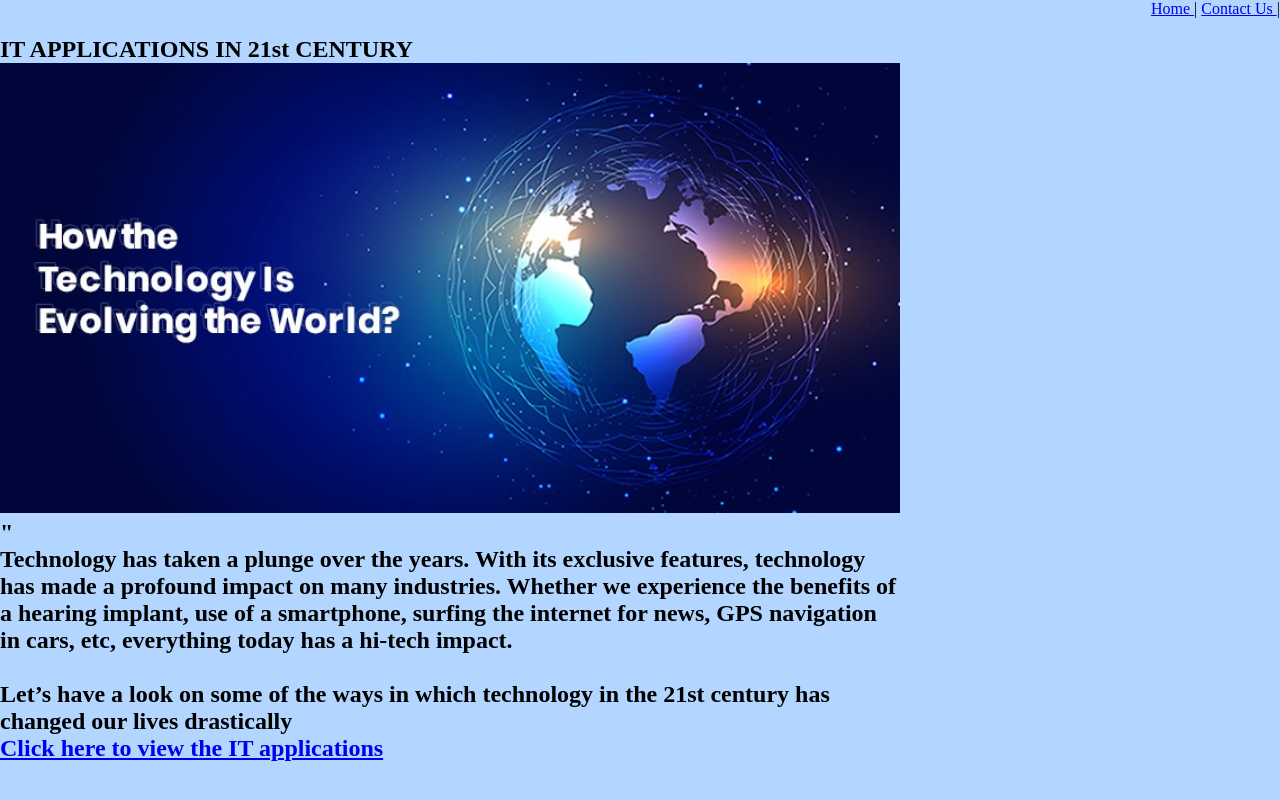
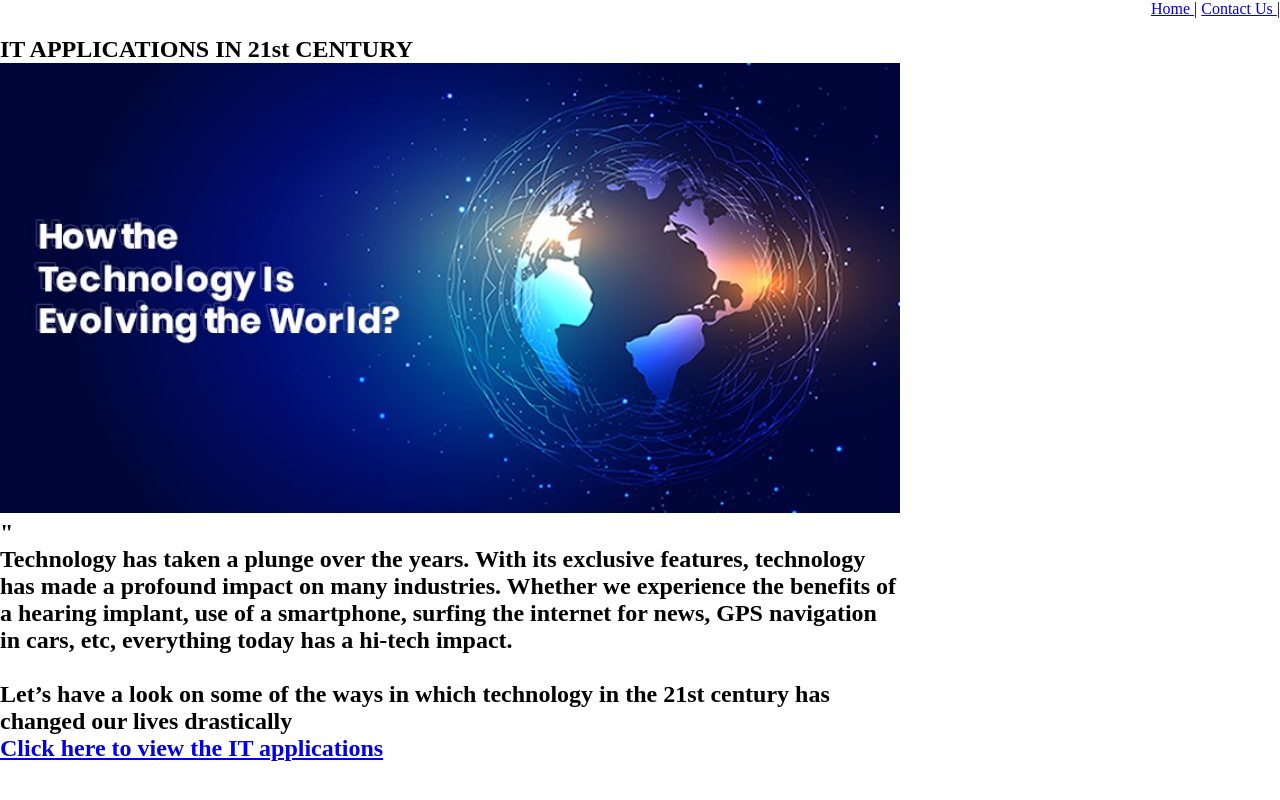
Before and after one commit to Mutsinzi-Official/mutsinzi-official.github.io, a plain HTML site: page index.html in a window 1280 px wide. Shown: the top 800 px of the page. Drawn offline with Linux system fonts and the light colour scheme.

Commit message:
Update Index.css

```diff
--- a/Index.css
+++ b/Index.css
@@ -77,6 +77,6 @@ background-color: ; /* Red */
 /* Desktop Styles */
 @media only screen and (min-width: 961px) {
 body {
-background-color: #B2D6FF; /* Blue */
+background-color: ; /* Blue */
 }
 }
```
